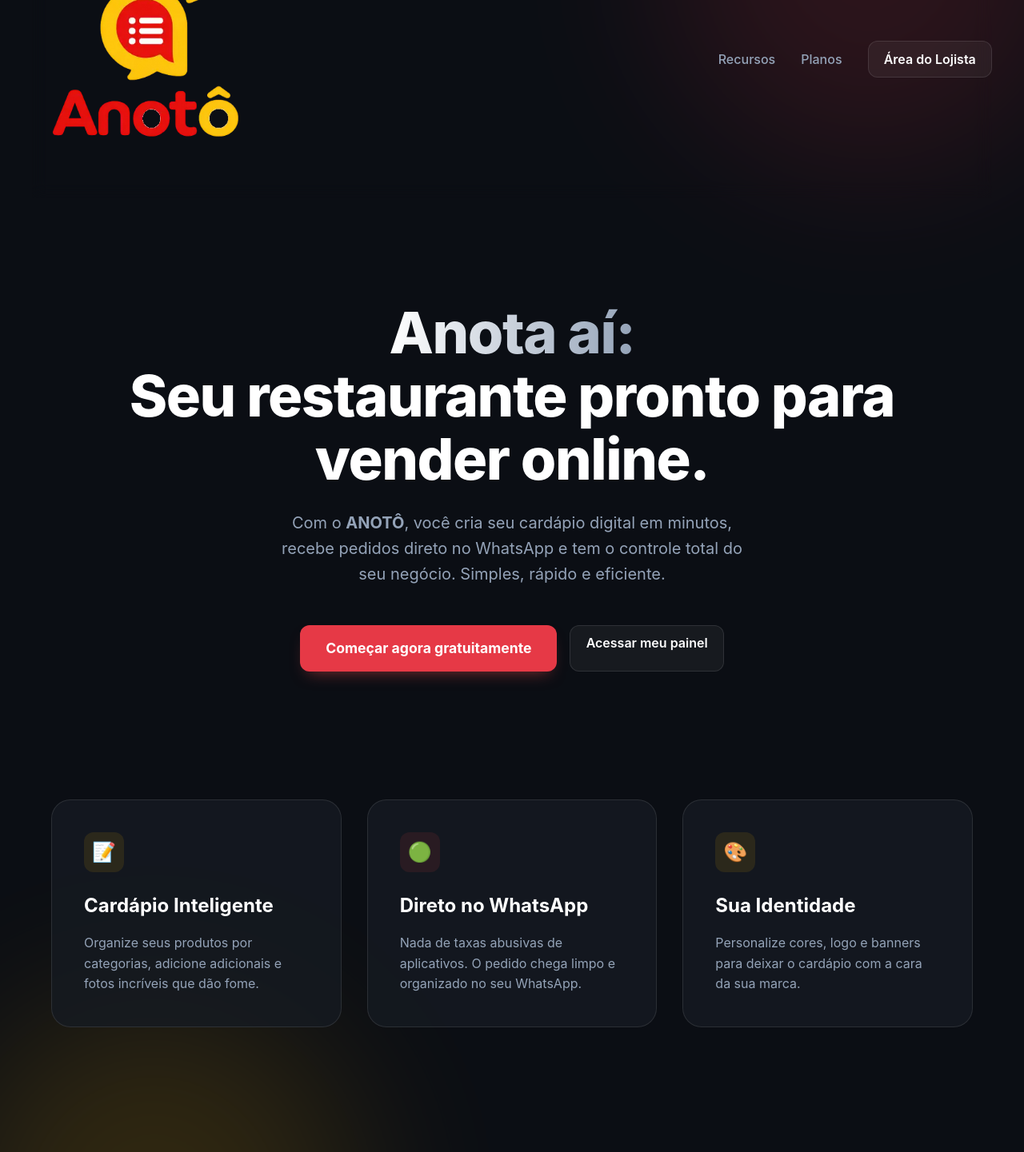
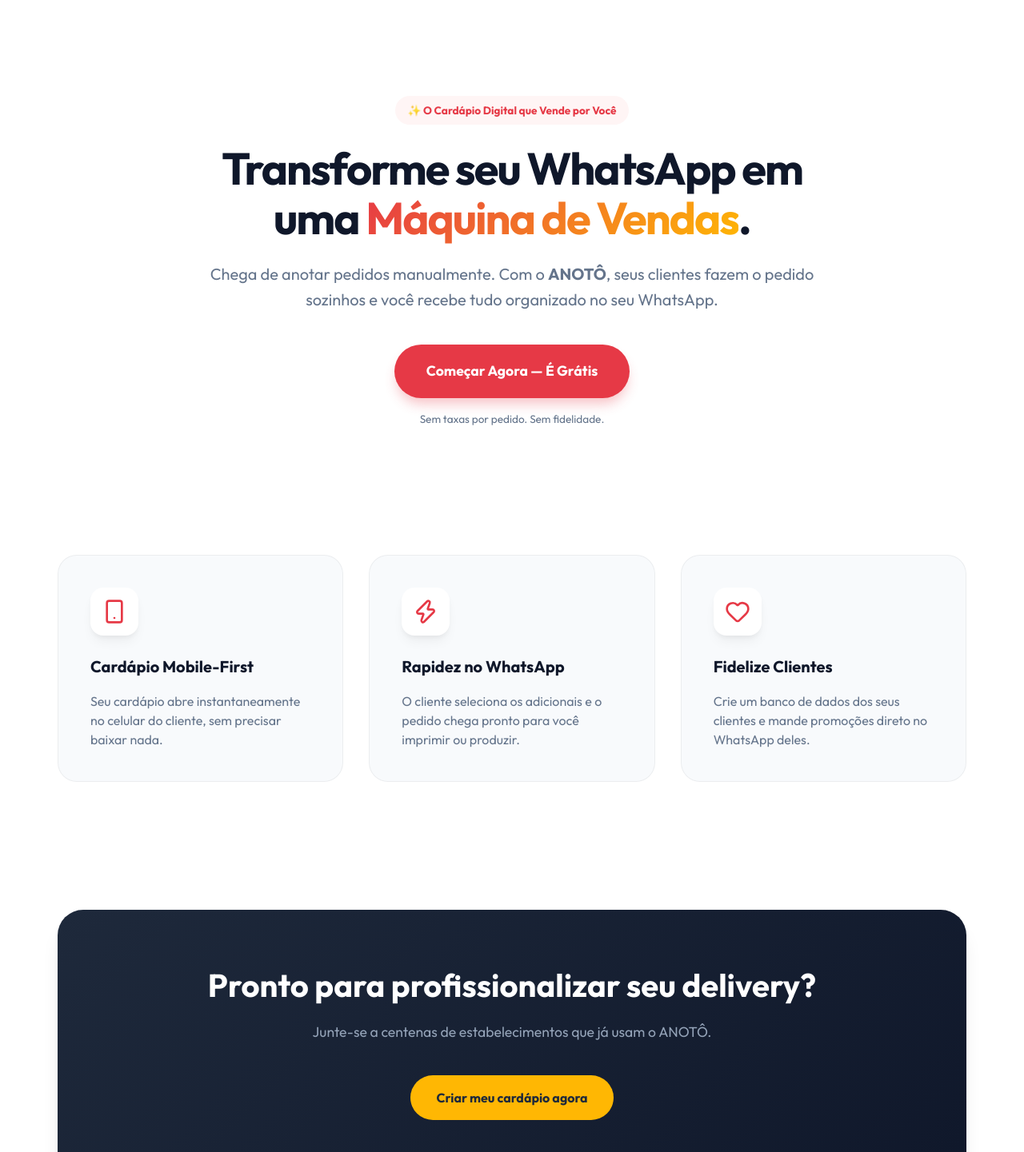
Before and after one commit to anotoapp/anoto, a React (Vite) app: page / in a window 1280 px wide. Shown: the part 100-1541 px from the top of the page at 80% size. Built offline with nearby package versions, Linux system fonts and the light colour scheme; no server answers.

Commit message:
Switch Landing Page to Light Mode, remove logo image, and refine design for a premium experience

```diff
--- a/src/pages/LandingPage.css
+++ b/src/pages/LandingPage.css
@@ -1,237 +1,290 @@
 :root {
-  --landing-primary: #e63946; /* Vermelho Vibrante */
+  --landing-primary: #e63946;
   --landing-primary-hover: #d62828;
-  --landing-secondary: #ffb703; /* Amarelo/Dourado */
-  --landing-bg: #0b0e14;
-  --landing-card-bg: rgba(22, 27, 34, 0.8);
-  --landing-text: #ffffff;
-  --landing-text-muted: #94a3b8;
+  --landing-secondary: #ffb703;
+  --landing-bg: #ffffff;
+  --landing-card-bg: #f8fafc;
+  --landing-text: #0f172a;
+  --landing-text-muted: #64748b;
   --landing-accent: #ffb703;
-  --glass: rgba(255, 255, 255, 0.05);
-  --glass-border: rgba(255, 255, 255, 0.1);
+  --glass: rgba(255, 255, 255, 0.8);
+  --glass-border: rgba(0, 0, 0, 0.05);
+  --shadow: 0 10px 15px -3px rgba(0, 0, 0, 0.05), 0 4px 6px -2px rgba(0, 0, 0, 0.05);
 }
 
 .landing-page {
   background-color: var(--landing-bg);
   color: var(--landing-text);
   min-height: 100vh;
-  font-family: 'Inter', system-ui, -apple-system, sans-serif;
-  overflow-x: hidden;
-  position: relative;
-}
-
-/* Background blur effects */
-.landing-page::before,
-.landing-page::after {
-  content: '';
-  position: absolute;
-  width: 40vw;
-  height: 40vw;
-  border-radius: 50%;
-  filter: blur(100px);
-  z-index: 0;
-  opacity: 0.15;
-  pointer-events: none;
-}
-
-.landing-page::before {
-  background: var(--landing-primary);
-  top: -10%;
-  right: -5%;
-}
-
-.landing-page::after {
-  background: var(--landing-accent);
-  bottom: 10%;
-  left: -5%;
+  font-family: 'Outfit', sans-serif;
 }
 
 .landing-container {
   max-width: 1200px;
   margin: 0 auto;
-  padding: 0 1.5rem;
-  position: relative;
-  z-index: 1;
+  padding: 0 2rem;
 }
 
-/* Navbar */
+/* Nav */
 .landing-nav {
   display: flex;
   justify-content: space-between;
   align-items: center;
-  padding: 1.5rem 0;
-  backdrop-filter: blur(10px);
+  padding: 1.5rem 2rem;
   position: sticky;
   top: 0;
+  background: var(--glass);
+  backdrop-filter: blur(10px);
   z-index: 100;
+  border-bottom: 1px solid var(--glass-border);
 }
 
-.logo {
+.logo-text {
   font-size: 1.5rem;
-  font-weight: 800;
-  background: linear-gradient(to right, var(--landing-primary), var(--landing-accent));
-  -webkit-background-clip: text;
-  -webkit-text-fill-color: transparent;
+  font-weight: 900;
+  color: var(--landing-primary);
   text-decoration: none;
-}
-
-.logo-container {
-  display: flex;
-  align-items: center;
-  text-decoration: none;
-}
-
-.nav-logo {
-  height: 300px; /* Bem grande agora */
-  width: auto;
-  transition: transform 0.3s;
-}
-
-.nav-logo:hover {
-  transform: scale(1.05);
+  letter-spacing: -1px;
 }
 
 .nav-links {
   display: flex;
-  gap: 2rem;
+  gap: 1.5rem;
   align-items: center;
 }
 
 .nav-link {
-  color: var(--landing-text-muted);
+  color: var(--landing-text);
   text-decoration: none;
   font-weight: 500;
-  transition: color 0.3s;
+  font-size: 0.95rem;
+  transition: color 0.2s;
 }
 
 .nav-link:hover {
-  color: var(--landing-text);
+  color: var(--landing-primary);
 }
 
-.btn-login {
+.btn-login-outline {
   padding: 0.6rem 1.2rem;
-  border-radius: 0.75rem;
-  background: var(--glass);
   border: 1px solid var(--glass-border);
+  border-radius: 100px;
   color: var(--landing-text);
   text-decoration: none;
   font-weight: 600;
-  transition: all 0.3s;
+  font-size: 0.9rem;
+  transition: all 0.2s;
 }
 
-.btn-login:hover {
-  background: var(--glass-border);
-  transform: translateY(-2px);
+.btn-login-outline:hover {
+  background: #f1f5f9;
 }
 
-/* Hero Section */
+.btn-primary-small {
+  background: var(--landing-primary);
+  color: white;
+  padding: 0.6rem 1.2rem;
+  border-radius: 100px;
+  text-decoration: none;
+  font-weight: 700;
+  font-size: 0.9rem;
+  box-shadow: 0 4px 6px -1px rgba(230, 57, 70, 0.2);
+}
+
+/* Hero */
 .hero {
+  text-align: center;
   padding: 8rem 0 5rem;
-  text-align: center;
+  max-width: 800px;
+}
+
+.hero-badge {
+  display: inline-block;
+  background: #fff5f5;
+  color: var(--landing-primary);
+  padding: 0.5rem 1rem;
+  border-radius: 100px;
+  font-size: 0.85rem;
+  font-weight: 700;
+  margin-bottom: 1.5rem;
 }
 
 .hero h1 {
-  font-size: clamp(2.5rem, 8vw, 4.5rem);
-  font-weight: 850;
+  font-size: 3.5rem;
+  font-weight: 900;
   line-height: 1.1;
   margin-bottom: 1.5rem;
-  letter-spacing: -0.02em;
+  letter-spacing: -2px;
 }
 
-.hero h1 span {
-  background: linear-gradient(to right, #fff, #94a3b8);
+.text-gradient {
+  background: linear-gradient(135deg, var(--landing-primary), #ffb703);
   -webkit-background-clip: text;
   -webkit-text-fill-color: transparent;
 }
 
-.hero p {
+.hero-subtitle {
   font-size: 1.25rem;
   color: var(--landing-text-muted);
-  max-width: 600px;
-  margin: 0 auto 3rem;
   line-height: 1.6;
+  margin-bottom: 2.5rem;
 }
 
-.hero-actions {
-  display: flex;
-  gap: 1rem;
-  justify-content: center;
+.btn-primary-main {
+  background: var(--landing-primary);
+  color: white;
+  padding: 1.25rem 2.5rem;
+  border-radius: 100px;
+  text-decoration: none;
+  font-weight: 800;
+  font-size: 1.1rem;
+  display: inline-block;
+  box-shadow: 0 10px 15px -3px rgba(230, 57, 70, 0.3);
+  transition: all 0.3s;
 }
 
-.btn-primary {
-  padding: 1rem 2rem;
-  border-radius: 0.75rem;
-  background: var(--landing-primary);
-  color: white;
-  text-decoration: none;
-  font-weight: 700;
-  font-size: 1.1rem;
-  transition: all 0.3s;
-  box-shadow: 0 10px 20px -10px rgba(255, 77, 77, 0.5);
+.btn-primary-main:hover {
+  transform: translateY(-2px);
+  box-shadow: 0 20px 25px -5px rgba(230, 57, 70, 0.4);
 }
 
-.btn-primary:hover {
-  background: var(--landing-primary-hover);
-  transform: translateY(-3px);
-  box-shadow: 0 15px 30px -10px rgba(255, 77, 77, 0.6);
+.hero-caption {
+  margin-top: 1rem;
+  font-size: 0.85rem;
+  color: var(--landing-text-muted);
 }
 
 /* Features */
-.features {
-  padding: 5rem 0;
+.features-grid {
   display: grid;
   grid-template-columns: repeat(auto-fit, minmax(300px, 1fr));
   gap: 2rem;
+  padding: 5rem 2rem;
 }
 
-.feature-card {
+.feature-card-new {
+  background: var(--landing-card-bg);
   padding: 2.5rem;
-  border-radius: 1.5rem;
-  background: var(--landing-card-bg);
+  border-radius: 24px;
+  transition: transform 0.3s;
   border: 1px solid var(--glass-border);
-  transition: all 0.4s;
-  position: relative;
-  overflow: hidden;
 }
 
-.feature-card:hover {
-  transform: translateY(-10px);
-  background: rgba(30, 41, 59, 0.9);
-  border-color: rgba(255, 77, 77, 0.3);
+.feature-card-new:hover {
+  transform: translateY(-5px);
 }
 
-.feature-icon {
-  width: 50px;
-  height: 50px;
-  background: rgba(255, 77, 77, 0.1);
-  border-radius: 12px;
+.feature-icon-wrapper {
+  background: white;
+  width: 60px;
+  height: 60px;
   display: flex;
   align-items: center;
   justify-content: center;
+  border-radius: 16px;
+  color: var(--landing-primary);
   margin-bottom: 1.5rem;
-  color: var(--landing-primary);
-  font-size: 1.5rem;
+  box-shadow: var(--shadow);
 }
 
-.feature-card h3 {
-  font-size: 1.5rem;
+.feature-card-new h3 {
+  font-size: 1.25rem;
+  font-weight: 700;
   margin-bottom: 1rem;
-  font-weight: 700;
 }
 
-.feature-card p {
+.feature-card-new p {
   color: var(--landing-text-muted);
-  line-height: 1.6;
+  line-height: 1.5;
+}
+
+/* CTA */
+.cta-section {
+  padding: 5rem 2rem;
+}
+
+.cta-card {
+  background: linear-gradient(135deg, #1e293b, #0f172a);
+  color: white;
+  padding: 4rem 2rem;
+  border-radius: 32px;
+  text-align: center;
+  box-shadow: 0 20px 25px -5px rgba(0, 0, 0, 0.1);
+}
+
+.cta-card h2 {
+  font-size: 2.5rem;
+  font-weight: 800;
+  margin-bottom: 1rem;
+}
+
+.cta-card p {
+  color: #94a3b8;
+  margin-bottom: 2.5rem;
+  font-size: 1.1rem;
+}
+
+.btn-secondary {
+  background: var(--landing-secondary);
+  color: #1e293b;
+  padding: 1rem 2rem;
+  border-radius: 100px;
+  text-decoration: none;
+  font-weight: 800;
+  font-size: 1rem;
+  display: inline-block;
+  transition: all 0.2s;
+}
+
+.btn-secondary:hover {
+  transform: scale(1.05);
+}
+
+.cta-benefits {
+  display: flex;
+  justify-content: center;
+  gap: 2rem;
+  margin-top: 2.5rem;
+  color: #94a3b8;
+  font-size: 0.9rem;
+}
+
+.cta-benefits span {
+  display: flex;
+  align-items: center;
+  gap: 0.5rem;
+}
+
+/* Footer */
+.landing-footer {
+  padding: 4rem 2rem;
+  border-top: 1px solid var(--glass-border);
+  text-align: center;
+}
+
+.footer-brand {
+  font-weight: 900;
+  font-size: 1.2rem;
+  color: var(--landing-primary);
+  margin-bottom: 0.5rem;
+}
+
+.footer-copy {
+  color: var(--landing-text-muted);
+  font-size: 0.9rem;
 }
 
 /* Animations */
 .fade-up {
+  animation: fadeUp 0.8s ease-out forwards;
   opacity: 0;
-  transform: translateY(30px);
-  animation: fadeUp 0.8s forwards ease-out;
 }
 
 @keyframes fadeUp {
+  from {
+    opacity: 0;
+    transform: translateY(20px);
+  }
   to {
     opacity: 1;
     transform: translateY(0);
@@ -242,10 +295,11 @@
 .delay-2 { animation-delay: 0.4s; }
 .delay-3 { animation-delay: 0.6s; }
 
-/* Responsive */
 @media (max-width: 768px) {
-  .nav-links { display: none; }
-  .hero { padding: 5rem 0 3rem; }
-  .hero-actions { flex-direction: column; }
-  .features { grid-template-columns: 1fr; }
+  .hero h1 {
+    font-size: 2.5rem;
+  }
+  .landing-nav .nav-links {
+    display: none;
+  }
 }
--- a/src/pages/LandingPage.tsx
+++ b/src/pages/LandingPage.tsx
@@ -1,69 +1,72 @@
 import { Link } from 'react-router-dom';
+import { Smartphone, Zap, Heart, CheckCircle } from 'lucide-react';
 import './LandingPage.css';
 
 export default function LandingPage() {
   return (
     <div className="landing-page">
       <nav className="landing-nav landing-container">
-        <Link to="/" className="logo-container">
-          <img src="/assets/LOGO2.webp" alt="ANOTÔ Logo" className="nav-logo" />
-        </Link>
+        <Link to="/" className="logo-text">ANOTÔ</Link>
         <div className="nav-links">
           <a href="#features" className="nav-link">Recursos</a>
-          <a href="#about" className="nav-link">Planos</a>
-          <Link to="/admin/login" className="btn-login">Área do Lojista</Link>
+          <Link to="/admin/login" className="btn-login-outline">Área do Lojista</Link>
+          <Link to="/admin/register" className="btn-primary-small">Criar Minha Loja</Link>
         </div>
       </nav>
 
-      <main className="landing-container">
-        <section className="hero">
+      <main>
+        <section className="hero landing-container">
+          <div className="hero-badge fade-up">✨ O Cardápio Digital que Vende por Você</div>
           <h1 className="fade-up">
-            <span style={{ color: 'var(--landing-secondary)' }}>Anota aí:</span> <br />
-            Seu restaurante pronto para vender online.
+            Transforme seu WhatsApp em uma <span className="text-gradient">Máquina de Vendas</span>.
           </h1>
-          <p className="fade-up delay-1">
-            Com o <strong>ANOTÔ</strong>, você cria seu cardápio digital em minutos, recebe pedidos direto no WhatsApp e tem o controle total do seu negócio. Simples, rápido e eficiente.
+          <p className="hero-subtitle fade-up delay-1">
+            Chega de anotar pedidos manualmente. Com o <strong>ANOTÔ</strong>, seus clientes fazem o pedido sozinhos e você recebe tudo organizado no seu WhatsApp.
           </p>
           <div className="hero-actions fade-up delay-2">
-            <Link to="/admin/register" className="btn-primary">Começar agora gratuitamente</Link>
-            <Link to="/admin/login" className="btn-login">Acessar meu painel</Link>
+            <Link to="/admin/register" className="btn-primary-main">Começar Agora — É Grátis</Link>
+            <p className="hero-caption">Sem taxas por pedido. Sem fidelidade.</p>
           </div>
         </section>
 
-        <section id="features" className="features">
-          <div className="feature-card fade-up delay-1">
-            <div className="feature-icon" style={{ background: 'rgba(255, 183, 3, 0.1)', color: 'var(--landing-secondary)' }}>📝</div>
-            <h3>Cardápio Inteligente</h3>
-            <p>Organize seus produtos por categorias, adicione adicionais e fotos incríveis que dão fome.</p>
+        <section id="features" className="features-grid landing-container">
+          <div className="feature-card-new fade-up delay-1">
+            <div className="feature-icon-wrapper"><Smartphone size={32} /></div>
+            <h3>Cardápio Mobile-First</h3>
+            <p>Seu cardápio abre instantaneamente no celular do cliente, sem precisar baixar nada.</p>
           </div>
-
-          <div className="feature-card fade-up delay-2">
-            <div className="feature-icon" style={{ background: 'rgba(230, 57, 70, 0.1)', color: 'var(--landing-primary)' }}>🟢</div>
-            <h3>Direto no WhatsApp</h3>
-            <p>Nada de taxas abusivas de aplicativos. O pedido chega limpo e organizado no seu WhatsApp.</p>
+          <div className="feature-card-new fade-up delay-2">
+            <div className="feature-icon-wrapper"><Zap size={32} /></div>
+            <h3>Rapidez no WhatsApp</h3>
+            <p>O cliente seleciona os adicionais e o pedido chega pronto para você imprimir ou produzir.</p>
           </div>
-
-          <div className="feature-card fade-up delay-3">
-            <div className="feature-icon" style={{ background: 'rgba(255, 183, 3, 0.1)', color: 'var(--landing-secondary)' }}>🎨</div>
-            <h3>Sua Identidade</h3>
-            <p>Personalize cores, logo e banners para deixar o cardápio com a cara da sua marca.</p>
+          <div className="feature-card-new fade-up delay-3">
+            <div className="feature-icon-wrapper"><Heart size={32} /></div>
+            <h3>Fidelize Clientes</h3>
+            <p>Crie um banco de dados dos seus clientes e mande promoções direto no WhatsApp deles.</p>
           </div>
         </section>
 
-        <section className="hero" style={{ padding: '5rem 0' }}>
-          <h2 className="fade-up">O sistema que <span style={{ color: 'var(--landing-primary)' }}>anota</span> e você lucra.</h2>
-          <p className="fade-up delay-1">Pare de perder pedidos por demora no atendimento humano. Automatize com o ANOTÔ.</p>
-          <div className="hero-actions fade-up delay-2" style={{ marginTop: '2rem' }}>
-            <Link to="/admin/register" className="btn-primary" style={{ padding: '1.2rem 3rem', fontSize: '1.2rem' }}>
-              Quero o ANOTÔ no meu negócio
-            </Link>
+        <section className="cta-section landing-container">
+          <div className="cta-card fade-up">
+            <h2>Pronto para profissionalizar seu delivery?</h2>
+            <p>Junte-se a centenas de estabelecimentos que já usam o ANOTÔ.</p>
+            <Link to="/admin/register" className="btn-secondary">Criar meu cardápio agora</Link>
+
+            <div className="cta-benefits">
+              <span><CheckCircle size={16} /> Domínio próprio</span>
+              <span><CheckCircle size={16} /> Suporte humanizado</span>
+              <span><CheckCircle size={16} /> Painel administrativo</span>
+            </div>
           </div>
         </section>
       </main>
 
-      <footer className="landing-container" style={{ padding: '3rem 0', textAlign: 'center', borderTop: '1px solid var(--glass-border)', marginTop: '4rem' }}>
-        <p style={{ color: 'var(--landing-text)', fontWeight: '700', marginBottom: '1rem', fontSize: '1.2rem' }}>ANOTÔ</p>
-        <p style={{ color: 'var(--landing-text-muted)' }}>&copy; 2024 ANOTÔ White Label. A tecnologia que seu restaurante precisa.</p>
+      <footer className="landing-footer landing-container">
+        <div className="footer-content">
+          <p className="footer-brand">ANOTÔ</p>
+          <p className="footer-copy">&copy; 2024 ANOTÔ. Todos os direitos reservados.</p>
+        </div>
       </footer>
     </div>
   );
```
